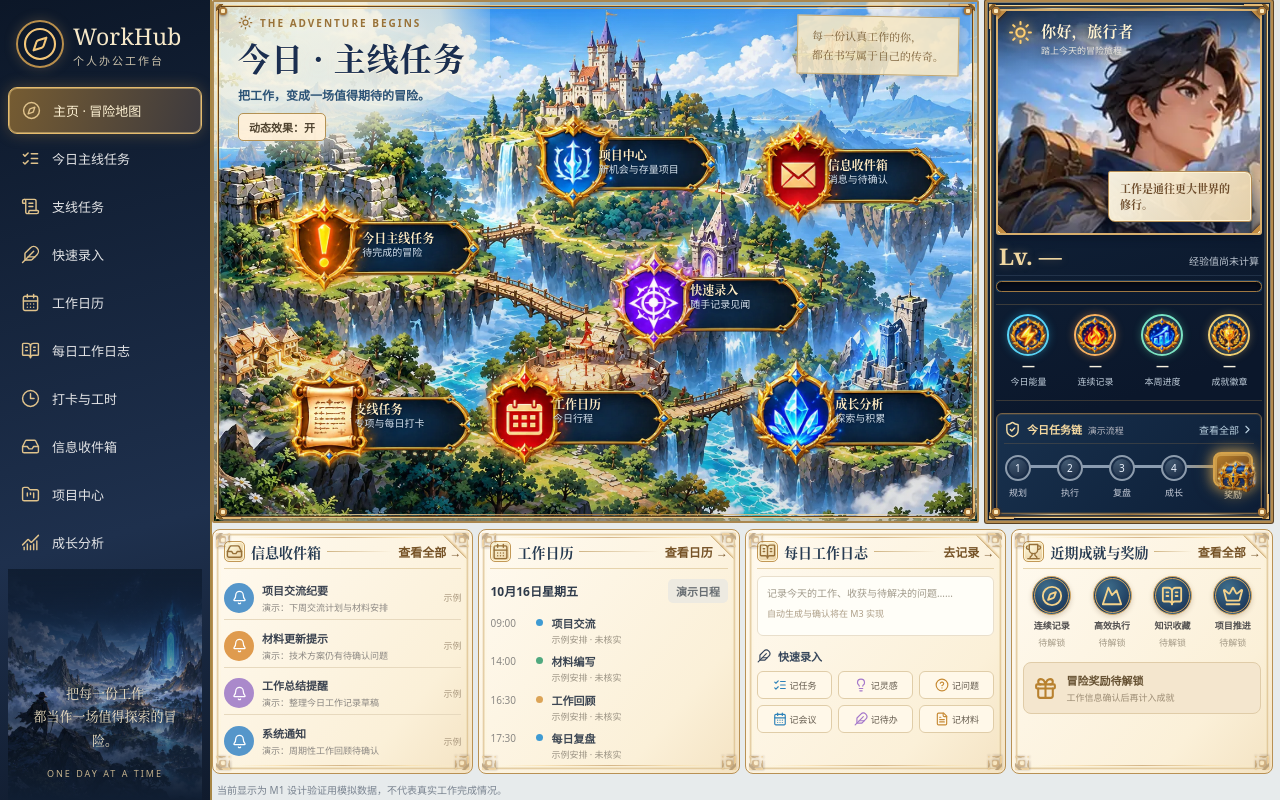
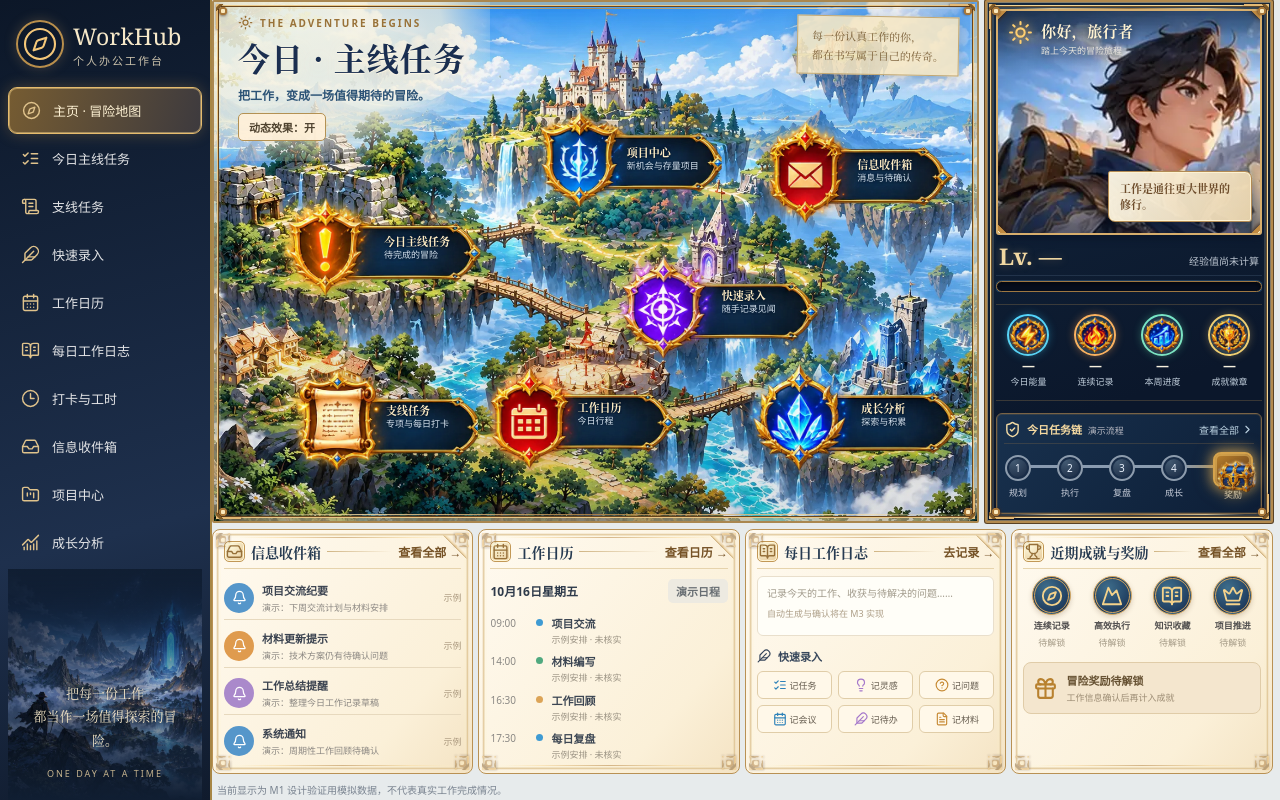
Before and after one commit to soyalu/workhub, a React (Vite) app in the folder frontend/: page / in a window 1280 px wide. Built offline with nearby package versions, Linux system fonts and the light colour scheme; no server answers.

Commit message:
fix(m17): calibrate seven map anchors and banner text safe areas

```diff
--- a/frontend/src/features/home/AnimatedLandmark.tsx
+++ b/frontend/src/features/home/AnimatedLandmark.tsx
@@ -3,6 +3,7 @@ import { useState } from 'react';
 import { ChevronRight, type LucideIcon } from 'lucide-react';
 import { motion } from 'motion/react';
 import { OptionalArt } from './OptionalArt';
+import { landmarkStyle } from './landmarkLayout';
 
 const ART_FILE = {
   quest:'main-quest-gold.webp',
@@ -37,6 +38,7 @@ export function AnimatedLandmark({
   const [paintedReady,setPaintedReady] = useState(false);
   return (
     <Link to={to}
+      style={landmarkStyle(theme)}
       className={
         'map-node landmark landmark-' + theme + ' ' + location +
         ' animated-landmark' + (theme === 'quest' ? ' animated-quest-landmark' : '') +
@@ -60,7 +62,7 @@ export function AnimatedLandmark({
         <OptionalArt src={'/art/effects/'+ART_FILE[theme]} fallback={null}/>
       </motion.span>}
       <motion.span className="landmark-painted-art" aria-hidden="true"
-        animate={{ y: enabled && active ? -3 : 0, scale: enabled && active ? 1.045 : 1 }}
+        animate={{ y: enabled && active ? -2 : 0, scale: enabled && active ? 1.012 : 1 }}
         transition={enabled ? { type:'spring', stiffness:280, damping:23 } : { duration:0 }}>
         <img src={'/art/landmarks/combined/'+theme+'.webp'}
           alt="" draggable={false}
@@ -74,7 +76,7 @@ export function AnimatedLandmark({
         <Icon size={22} strokeWidth={1.8}/>
       </motion.span>
       <motion.span className="landmark-scroll"
-        animate={{ x: enabled && active ? 4 : 0 }}
+        animate={{ x: paintedReady ? 0 : enabled && active ? 4 : 0, y: paintedReady && enabled && active ? -2 : 0 }}
         transition={{ duration: enabled ? .18 : 0 }}>
         <strong>{label}</strong><small>{description}</small>
       </motion.span>
--- /dev/null
+++ b/frontend/src/features/home/landmarkLayout.ts
@@ -0,0 +1,46 @@
+import type { CSSProperties } from 'react';
+import type { LandmarkTheme } from './AnimatedLandmark';
+
+/**
+ * M1.7 calibrated against the supplied full-map reference (1686 x 895).
+ * Map coordinates are percentages of the scene, NOT absolute desktop pixels.
+ * Sprite/text bounds use the visual dark banner of 510 x 325 combined WebPs:
+ * transparent particle halos are intentionally excluded from the text safe zone.
+ *
+ * The art layer is a SINGLE combined picture so crest/banner never drift apart.
+ * Per-landmark geometry is separated from shared motion/navigation behavior.
+ */
+export interface LandmarkGeometry {
+  x: number; y: number; // map anchor in scene percentages
+  artWidth: number; artHeight: number;
+  artLeft: number; artTop: number;
+  textLeft: number; textTop: number; textWidth: number; textHeight: number;
+}
+export const LANDMARK_GEOMETRY: Record<LandmarkTheme, LandmarkGeometry> = {
+  quest:   {x:21.1,y:46.8,artWidth:218,artHeight:140,artLeft:-9,artTop:-33,textLeft:111,textTop:22,textWidth:84,textHeight:40},
+  project: {x:52.8,y:29.7,artWidth:219,artHeight:140,artLeft:-9,artTop:-33,textLeft:112,textTop:22,textWidth:83,textHeight:40},
+  message: {x:83.0,y:32.0,artWidth:218,artHeight:140,artLeft:-9,artTop:-33,textLeft:112,textTop:22,textWidth:83,textHeight:40},
+  capture: {x:65.1,y:57.2,artWidth:219,artHeight:140,artLeft:-9,artTop:-33,textLeft:113,textTop:22,textWidth:83,textHeight:40},
+  calendar:{x:46.6,y:78.7,artWidth:217,artHeight:140,artLeft:-9,artTop:-33,textLeft:110,textTop:22,textWidth:85,textHeight:40},
+  side:    {x:21.1,y:79.4,artWidth:218,artHeight:140,artLeft:-9,artTop:-33,textLeft:113,textTop:22,textWidth:83,textHeight:40},
+  growth:  {x:83.4,y:78.9,artWidth:219,artHeight:140,artLeft:-9,artTop:-33,textLeft:113,textTop:22,textWidth:84,textHeight:40},
+};
+
+type LandmarkStyle = CSSProperties & {
+  '--lm-x': string; '--lm-y': string;
+  '--lm-art-width': string; '--lm-art-height': string;
+  '--lm-art-left': string; '--lm-art-top': string;
+  '--lm-text-left': string; '--lm-text-top': string;
+  '--lm-text-width': string; '--lm-text-height': string;
+};
+
+export function landmarkStyle(theme: LandmarkTheme): LandmarkStyle {
+  const p = LANDMARK_GEOMETRY[theme];
+  return {
+    '--lm-x': p.x + '%', '--lm-y': p.y + '%',
+    '--lm-art-width': p.artWidth + 'px', '--lm-art-height': p.artHeight + 'px',
+    '--lm-art-left': p.artLeft + 'px', '--lm-art-top': p.artTop + 'px',
+    '--lm-text-left': p.textLeft + 'px', '--lm-text-top': p.textTop + 'px',
+    '--lm-text-width': p.textWidth + 'px', '--lm-text-height': p.textHeight + 'px',
+  };
+}
--- a/frontend/src/styles/m17-landmarks.css
+++ b/frontend/src/styles/m17-landmarks.css
@@ -1,106 +1,100 @@
-/* M1.7: authoritative painted landmark art.
-   Dynamic text remains DOM. Complete art sprite avoids visible edge seams.
-   Separate emblems/banners are available in the source pack for future states.
-   Do not block the semantic React Router links or Pixi Canvas. */
-.adventure-dashboard .adventure-map .map-node.landmark.landmark-art-ready{
-  width: 204px; height: 78px; min-height:0; padding:0;
-  background:none; border:0; box-shadow:none;
+/* M1.7 calibrated painted landmarks.
+ * Only the seven data-configured nodes use these rules.
+ * Positioning percentages are based on the map, while text safety offsets
+ * are measured against the 510x325 combined sprite (not glow alpha bounds).
+ * M1.7 fallback nodes keep the previous CSS geometry. */
+.adventure-dashboard .adventure-map .map-node.landmark.landmark-art-ready {
+  left: var(--lm-x); top: var(--lm-y);
+  width:204px; height:78px; min-width:0; min-height:0;
+  padding:0; margin:0; border:0; border-radius:0;
+  background:none; box-shadow:none;
+  transform:translate(-50%,-50%);
   overflow:visible; isolation:isolate;
 }
-.adventure-dashboard .map-node.landmark .landmark-painted-art{
-  display:block; position:absolute;
-  z-index:0; left:-9px; top:-33px; width:218px; height:140px;
-  pointer-events:none;
+.adventure-dashboard .adventure-map .map-node.landmark.landmark-art-ready:hover {
+  transform:translate(-50%,-50%);
+  background:none; border:0; box-shadow:none;
+  filter:brightness(1.07) drop-shadow(0 0 5px #ffd58399);
 }
-.adventure-dashboard .landmark-painted-art img{
-  display:block; width:100%; height:100%;
-  object-fit:contain; pointer-events:none; user-select:none;
+.adventure-dashboard .map-node.landmark .landmark-painted-art {
+  display:block; position:absolute; z-index:0; pointer-events:none;
+  left:var(--lm-art-left,-9px);top:var(--lm-art-top,-33px);
+  width:var(--lm-art-width,218px);height:var(--lm-art-height,140px);
+}
+.adventure-dashboard .landmark-painted-art img {
+  display:block;width:100%;height:100%;object-fit:contain;
+  pointer-events:none;user-select:none;
 }
 .adventure-dashboard .map-node.landmark:not(.landmark-art-ready) .landmark-painted-art {
-  opacity:0; visibility:hidden;
+  opacity:0;visibility:hidden;
 }
 .adventure-dashboard .adventure-map .map-node.landmark.landmark-art-ready .landmark-emblem,
 .adventure-dashboard .adventure-map .map-node.landmark.landmark-art-ready .landmark-chevron {
   display:none;
 }
-.adventure-dashboard .adventure-map .map-node.landmark.landmark-art-ready .landmark-scroll{
-  position:absolute; z-index:3;
-  top:21px; left:90px; width:99px; height:43px;
-  display:flex; align-items:flex-start; justify-content:center;
-  flex-direction:column; gap:3px;
-  padding:0; border:0; border-radius:0; background:none;
-  box-shadow:none; overflow:visible;
-  pointer-events:none;
+.adventure-dashboard .adventure-map .map-node.landmark.landmark-art-ready .landmark-scroll {
+  position:absolute;z-index:3;
+  left:var(--lm-text-left,112px);top:var(--lm-text-top,22px);
+  width:var(--lm-text-width,83px);height:var(--lm-text-height,40px);
+  display:flex;align-items:flex-start;justify-content:center;
+  flex-direction:column;gap:2px;
+  padding:0;margin:0;border:0;border-radius:0;background:none;box-shadow:none;
+  overflow:hidden;pointer-events:none;
 }
-.adventure-dashboard .map-node.landmark.landmark-art-ready .landmark-scroll strong{
-  font:700 12px/1.1 var(--wh-font-display);
-  color:#ffedc4; white-space:nowrap;
+.adventure-dashboard .map-node.landmark.landmark-art-ready .landmark-scroll strong {
+  display:block;max-width:100%;
+  font:700 11px/1.18 var(--wh-font-display);
+  color:#ffedc4;white-space:nowrap;overflow:hidden;text-overflow:ellipsis;
   text-shadow:0 1px 2px #08162b,0 0 5px #071527;
 }
-.adventure-dashboard .map-node.landmark.landmark-art-ready .landmark-scroll small{
-  font:10px/1.1 var(--wh-font-ui);
-  color:#d7e4f0; white-space:nowrap;
+.adventure-dashboard .map-node.landmark.landmark-art-ready .landmark-scroll small {
+  display:block;max-width:100%;
+  font:9px/1.17 var(--wh-font-ui);
+  color:#d7e4f0;white-space:nowrap;overflow:hidden;text-overflow:ellipsis;
   text-shadow:0 1px 3px #06172b;
 }
-.adventure-dashboard .map-node.landmark.landmark-art-ready:hover,
-.adventure-dashboard .map-node.landmark.landmark-art-ready:focus-visible{
-  filter:brightness(1.09) drop-shadow(0 0 5px #ffd583a0);
-}
-.adventure-dashboard .map-node.landmark.landmark-art-ready:focus-visible{
-  outline:2px solid #ffe6ac; outline-offset:5px;
+.adventure-dashboard .map-node.landmark.landmark-art-ready:focus-visible {
+  outline:2px solid #ffe6ac;outline-offset:5px;
 }
 
-@media (max-width:900px){
+/* Mobile uses a two-column navigator rather than a scaled desktop map.
+   The visual crest and text area are each reserved a distinct half. */
+@media (max-width:900px) {
   .adventure-dashboard .adventure-map .map-node.landmark.landmark-art-ready,
-  .adventure-dashboard .adventure-map .map-node.landmark.landmark-art-ready:hover{
-    position:relative; left:auto; top:auto;
-    width:100%; height:54px; padding:0; transform:none; filter:none;
+  .adventure-dashboard .adventure-map .map-node.landmark.landmark-art-ready:hover {
+    position:relative;left:auto;top:auto;inset:auto;
+    width:100%;height:54px;min-width:0;
+    transform:none;filter:none;
   }
-  .adventure-dashboard .adventure-map .map-nodes {
-    row-gap:15px;
+  .adventure-dashboard .adventure-map .map-nodes{row-gap:13px;}
+  .adventure-dashboard .adventure-map .map-node.landmark .landmark-painted-art {
+    left:-2px;top:-26px;width:calc(100% + 4px);height:108px;
   }
-  .adventure-dashboard .adventure-map .map-node.landmark .landmark-painted-art {
-    left:-8px;top:-26px;width:calc(100% + 10px);height:108px;
+  .adventure-dashboard .adventure-map .map-node.landmark.landmark-art-ready .landmark-scroll {
+    left:49%;top:14px;width:49%;height:32px;
+    gap:2px;justify-content:center;
   }
-  .adventure-dashboard .adventure-map .map-node.landmark.landmark-art-ready .landmark-scroll{
-    left:43%;top:14px;width:56%;height:34px;gap:2px;
-  }
-  .adventure-dashboard .map-node.landmark.landmark-art-ready .landmark-scroll strong{
-    font-size:clamp(9px,2.6vw,12px);
+  .adventure-dashboard .map-node.landmark.landmark-art-ready .landmark-scroll strong {
+    font-size:clamp(10px,1.7vw,12px);
   }
   .adventure-dashboard .map-node.landmark.landmark-art-ready .landmark-scroll small{
-    font-size:9px;display:block;
+    font-size:9px;
   }
 }
 @media (max-width:620px) {
-  .adventure-dashboard .adventure-map .map-node.landmark .landmark-painted-art{
-    left:-9px;top:-25px;width:calc(100% + 12px);height:106px;
-  }
-  .adventure-dashboard .adventure-map .map-node.landmark.landmark-art-ready .landmark-scroll{
-    left:44%;width:56%;top:13px;
-  }
-}
-@media (prefers-reduced-motion:reduce){
-  .adventure-dashboard .landmark-painted-art{transition:none!important}
-}
-
-
-/* Narrow phone landmark typography: keep the painted crest unobstructed.
-   Show titles only in two-column mode; full descriptions remain accessible
-   through the semantic link aria-label and on larger screens. */
-@media (max-width:620px) {
   .adventure-dashboard .adventure-map .map-node.landmark.landmark-art-ready .landmark-painted-art {
-    left:0; width:100%; top:-25px; height:106px;
+    left:0;top:-25px;width:100%;height:106px;
   }
   .adventure-dashboard .adventure-map .map-node.landmark.landmark-art-ready .landmark-scroll {
-    left:51%; width:45%; top:15px; height:28px; gap:0;
-    justify-content:center;
+    left:51%;top:14px;width:46%;height:30px;gap:0;
   }
   .adventure-dashboard .map-node.landmark.landmark-art-ready .landmark-scroll strong {
-    font-size:10px; line-height:1.2;
-    letter-spacing:-.18px; text-shadow:0 1px 3px #061326;
+    font-size:10px;line-height:1.2;letter-spacing:-.15px;
   }
   .adventure-dashboard .map-node.landmark.landmark-art-ready .landmark-scroll small {
     display:none;
   }
 }
+@media (prefers-reduced-motion:reduce){
+  .adventure-dashboard .landmark-painted-art {transition:none!important}
+}
```
Also changed, not shown: 2 other files (tests, documents, lock files or other folders).
